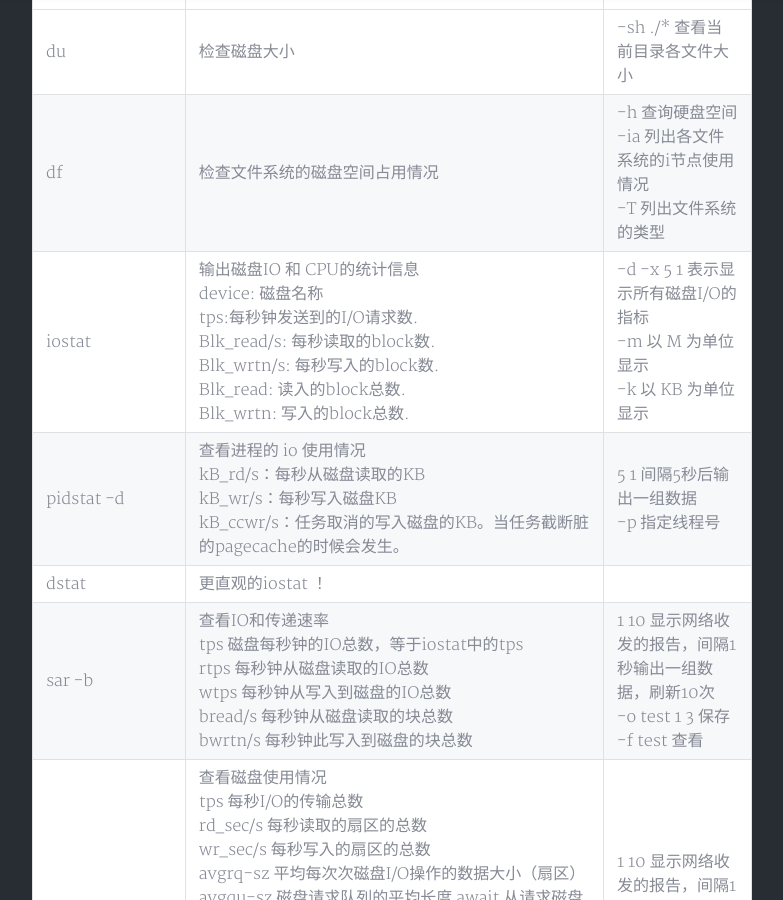
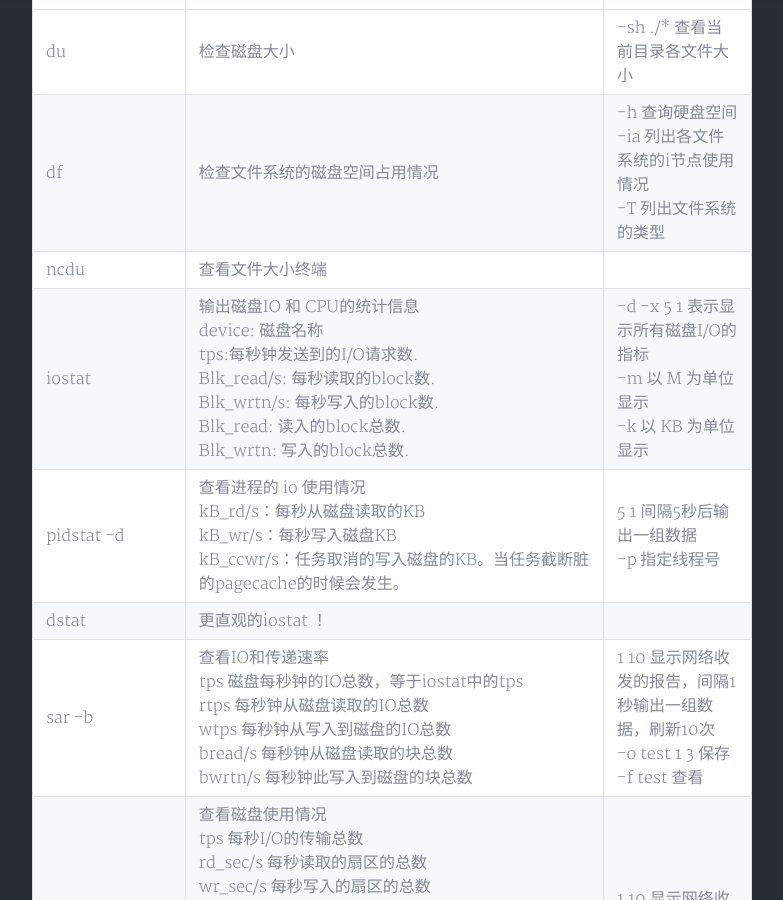
Before and after one commit to ica10888/ica10888.github.io, a Jekyll site: the page built from _posts/2022-12-19-Linux 运维命令 Collection.md, in a window 1280 px wide and 900 px high, scrolled down 8163 px. Shown: the whole window, without its empty margins (248-1031 px from the left). Built offline with Jekyll 4.4.1, drawn with Linux system fonts in a browser that asks for light colours; nearby versions of some CDN libraries; a style sheet for code colours, icons or effects is not loaded.

Commit message:
Update 2022-12-19-Linux 运维命令 Collection.md

```diff
--- a/_posts/2022-12-19-Linux 运维命令 Collection.md
+++ b/_posts/2022-12-19-Linux 运维命令 Collection.md
@@ -49,6 +49,7 @@ tags:
   **零拷贝技术**：纵观 Linux 的零拷贝技术，相较于mmap、sendfile和 MSG_ZEROCOPY 等其他技术，splice 从使用成本、性能和适用范围等维度综合来看更适合在程序中作为一种通用的零拷贝方式。
 
 - 网络io
+
 
   **TCP 重传**：超时重传，快速重传，SACK，D-SACK
 
@@ -181,6 +182,7 @@ Swap:            0B          0B          0B
 | ---------- | ------------------------------------------------------------ | ------------------------------------------------------------ |
 | du     | 检查磁盘大小 | -sh ./* 查看当前目录各文件大小 |
 | df     | 检查文件系统的磁盘空间占用情况 | -h 查询硬盘空间<br/>-ia 列出各文件系统的i节点使用情况<br/> -T 列出文件系统的类型<br/> |
+| ncdu   |  查看文件大小终端 |   |
 | iostat     | 输出磁盘IO 和 CPU的统计信息<br/>device: 磁盘名称<br/>tps:每秒钟发送到的I/O请求数.<br/>Blk_read/s: 每秒读取的block数.<br/>Blk_wrtn/s: 每秒写入的block数.<br/>Blk_read: 读入的block总数.<br/>Blk_wrtn: 写入的block总数. | -d -x 5  1 表示显示所有磁盘I/O的指标<br/>-m 以 M 为单位显示<br/>-k 以 KB 为单位显示<br/> |
 | pidstat -d | 查看进程的 io 使用情况<br/>kB_rd/s：每秒从磁盘读取的KB <br/>kB_wr/s：每秒写入磁盘KB <br/>kB_ccwr/s：任务取消的写入磁盘的KB。当任务截断脏的pagecache的时候会发生。 | 5 1  间隔5秒后输出一组数据<br/>-p 指定线程号                 |
 | dstat | 更直观的iostat ！ |                                                              |
```
